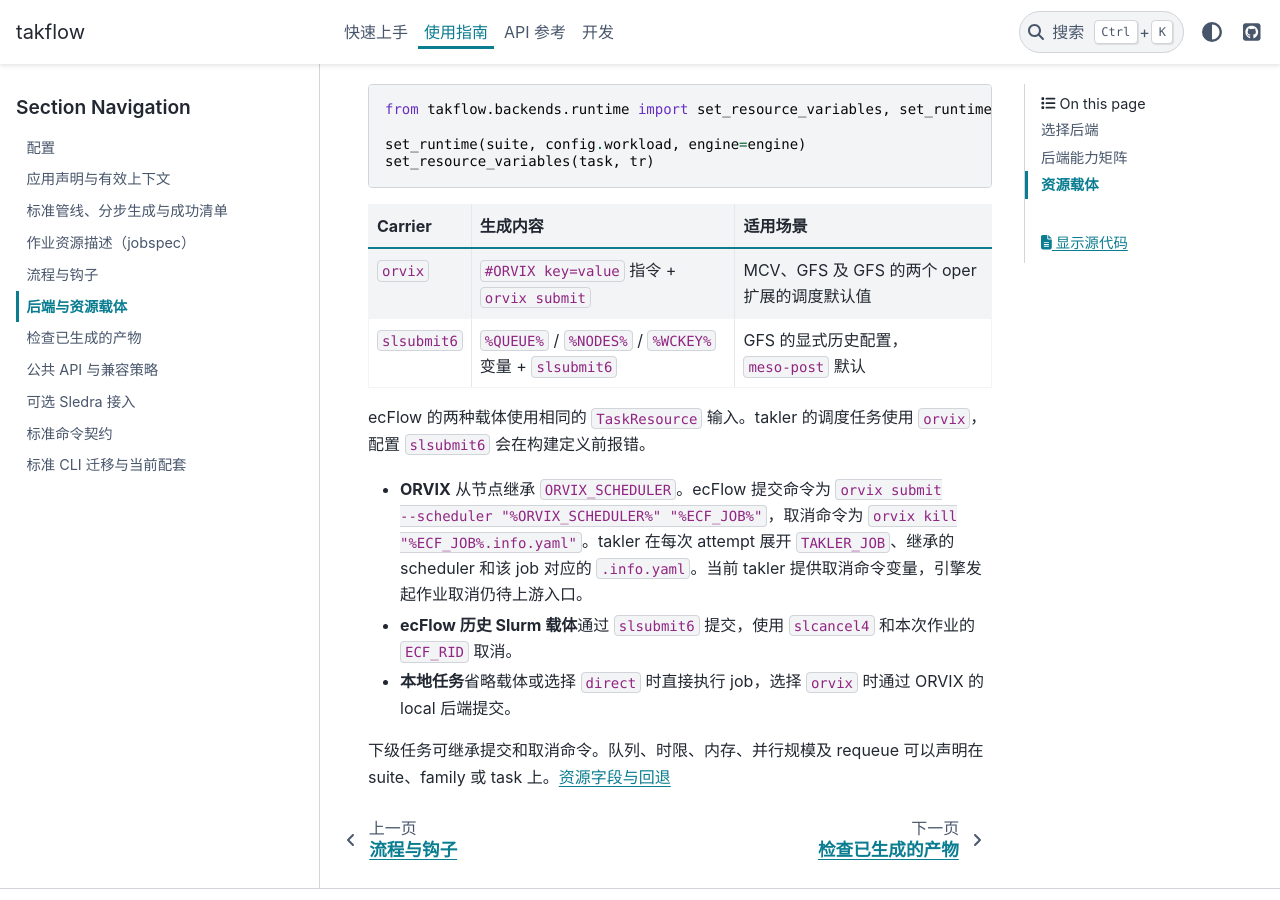
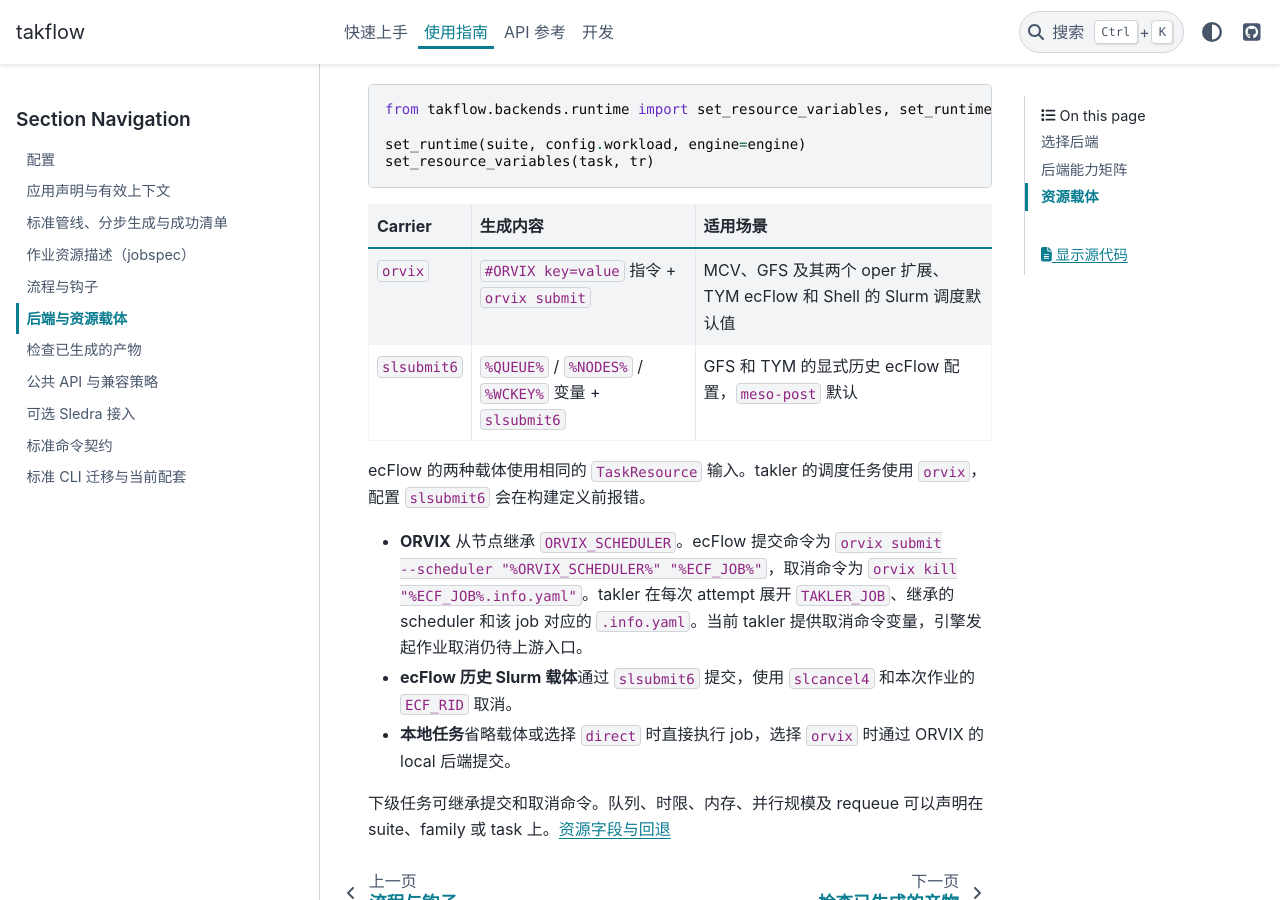
Before and after one commit to cemc-oper/takflow, a Sphinx documentation site: the page built from docs/source/guide/backends.md, in a window 1280 px wide and 900 px high, scrolled down 2829 px. Built offline with Sphinx 7.4.7 and the PyData theme 0.15.4, drawn with Linux system fonts in a browser that asks for light colours.

Commit message:
:memo: Document ORVIX as the default TYM Slurm carrier for ecFlow and Shell (TC-17)
- Identify slsubmit6 as an explicit option for legacy TYM ecFlow configurations.

```diff
--- a/docs/source/guide/backends.md
+++ b/docs/source/guide/backends.md
@@ -73,8 +73,8 @@ set_resource_variables(task, tr)
 
 | Carrier | 生成内容 | 适用场景 |
 |---------|----------|----------|
-| `orvix` | `#ORVIX key=value` 指令 + `orvix submit` | MCV、GFS 及 GFS 的两个 oper 扩展的调度默认值 |
-| `slsubmit6` | `%QUEUE%` / `%NODES%` / `%WCKEY%` 变量 + `slsubmit6` | GFS 的显式历史配置，`meso-post` 默认 |
+| `orvix` | `#ORVIX key=value` 指令 + `orvix submit` | MCV、GFS 及其两个 oper 扩展、TYM ecFlow 和 Shell 的 Slurm 调度默认值 |
+| `slsubmit6` | `%QUEUE%` / `%NODES%` / `%WCKEY%` 变量 + `slsubmit6` | GFS 和 TYM 的显式历史 ecFlow 配置，`meso-post` 默认 |
 
 ecFlow 的两种载体使用相同的 `TaskResource` 输入。takler 的调度任务使用 `orvix`，配置 `slsubmit6` 会在构建定义前报错。
 
```
